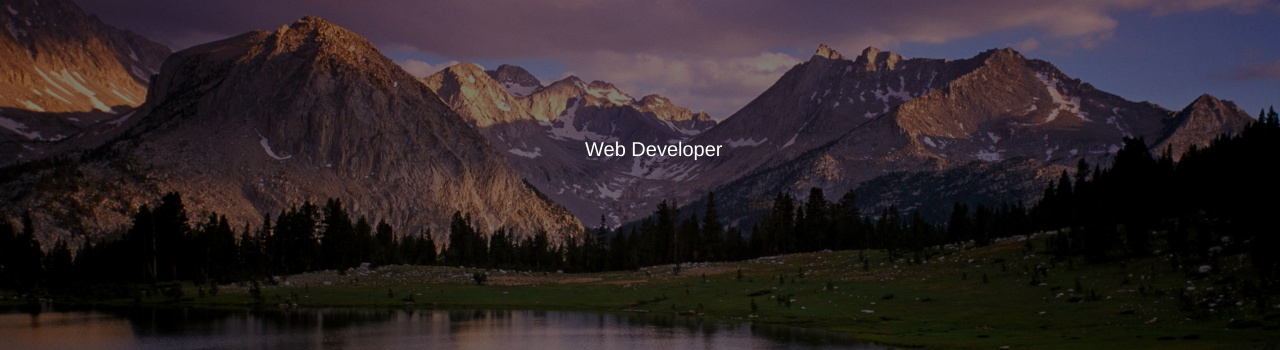
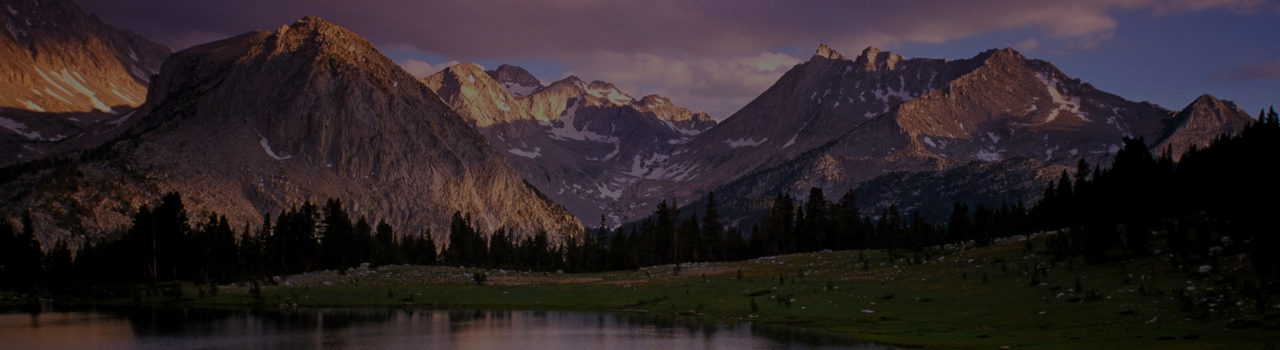
Before and after one commit to MarcosToledo/marcos-toledo, a Jekyll site: the page built from index.markdown, in a window 1280 px wide. Shown: the part 93-443 px from the top of the page. Built offline with Jekyll 4.4.1, drawn with Linux system fonts in a browser that asks for light colours.

Commit message:
Updated Index

```diff
--- a/index.markdown
+++ b/index.markdown
@@ -10,7 +10,7 @@ layout: home
 <img class="img-background" src="/uploads/landscape.jpg">
 <div class="img-background-layer" ></div>
 <h1 class="label-name"></h1>
-<h2 class="label-description">Web Developer</h2>
+<h2 class="label-description"></h2>
 </div>
 <div class="second-part"></div>
 </div>
```
